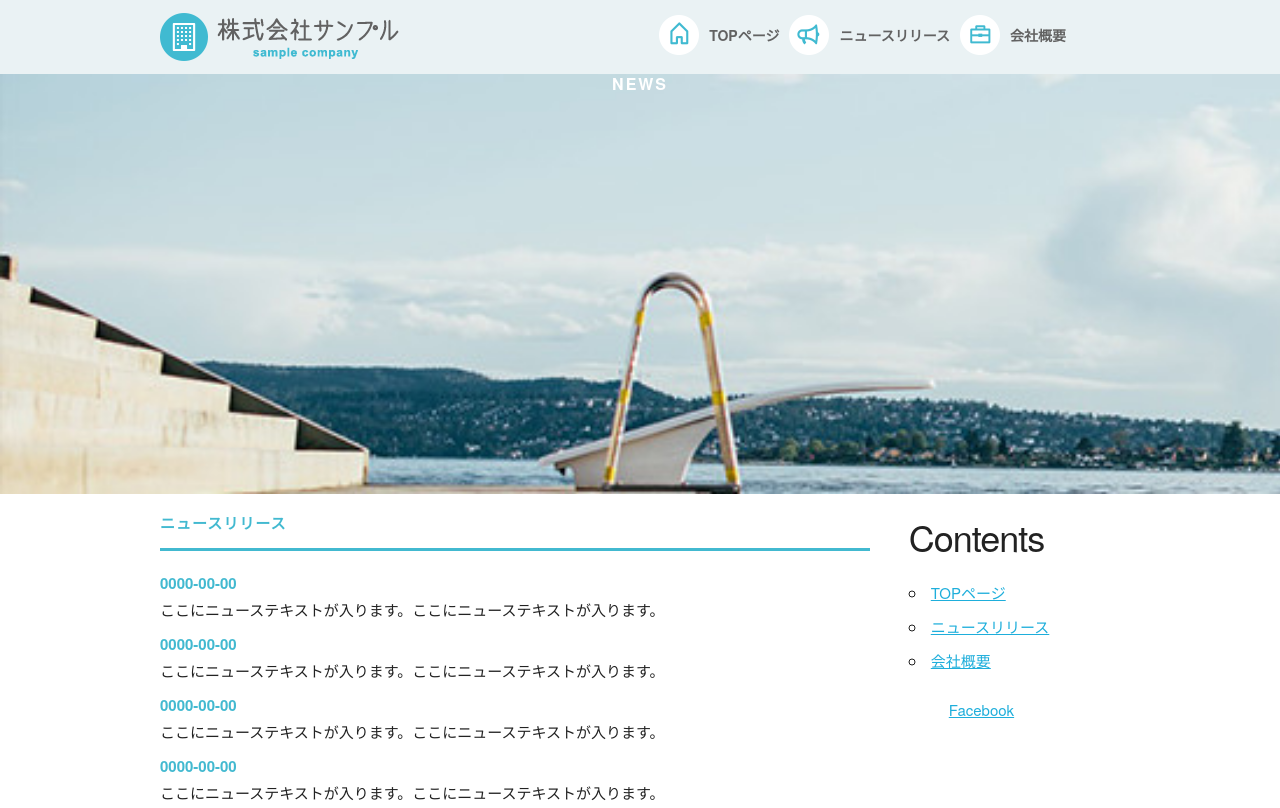
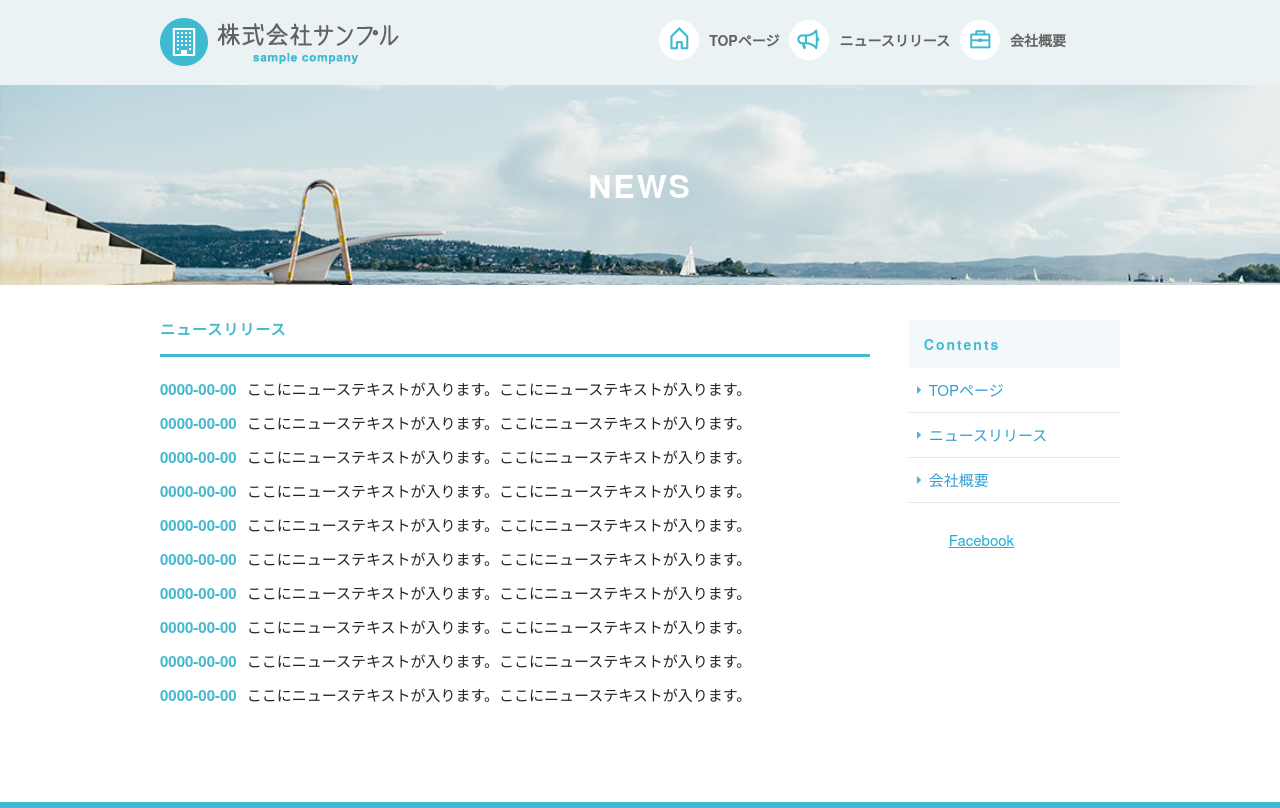
Before and after one commit to AkihiroIshii/corporate-site, a plain HTML site: page news.html in a window 1280 px wide. Shown: the top 808 px of the page. Drawn offline with nearby package versions, Linux system fonts and the light colour scheme.

Commit message:
done for pc

```diff
--- a/css/sample.scss
+++ b/css/sample.scss
@@ -66,7 +66,7 @@ header {
             display: none;
         }
         #header_in {
-            paddin: 15px 0 10px 0;
+            padding: 15px 0 10px 0;
         }
         .pc_navi_li {
             margin: 0;
@@ -203,10 +203,13 @@ header {
     background-image: url("../images/news/sub_cover@2x.jpg");
   }
 
-  @media (min-width: 551px) {
-    text-align: left;
-    height: 420px;
-    padding: 0;
+  @media (min-width: 550px) {
+    padding: 80px 0;
+
+    h2 {
+      font-size: 32px;
+      font-size: 3.2rem;
+    }
 
     img {
       margin-top: 180px;
@@ -218,6 +221,11 @@ header {
 
 #contents {
   padding-top: 20px;
+
+  @media (min-width: 550px) {
+    padding-top: 35px;
+    padding-bottom: 70px;
+  }
 
   #main {
 
@@ -231,6 +239,12 @@ header {
           display: block;
           font-weight: bold;
           margin-bottom: 3px;
+
+          @media (min-width: 550px) {
+            display: inline-block;
+            margin-bottom: 0;
+            padding-right: 10px;
+          }
         }
 
       }
@@ -259,6 +273,34 @@ header {
     .pc_sidemenu {
       @media (max-width: 550px) {
         display: none;
+      }
+
+      h3 {
+        color: $blue1;
+        font-size: 14px;
+        font-size: 1.4rem;
+        letter-spacing: 0.2rem;
+        font-weight: bold;
+        background-color: #f3f9fb;
+        padding: 15px;
+        margin-bottom: 0px;
+      }
+
+      li {
+        list-style: none;
+        display: block;
+        border-bottom: 1px solid #e5e5e5;
+        background-repeat: no-repeat;
+        background-position: 8px center;
+        margin-bottom: 0px;
+        padding: 10px 10px 10px 20px;
+        background-image: url(../images/news/side_arrow.png);
+        background-size: 4px 8px;
+
+        a {
+          color: $blue2;
+          text-decoration: none;
+        }
       }
     }
   }
```
Also changed, not shown: index.html (+3 -3 lines), css/sample.css, 1 other file.
